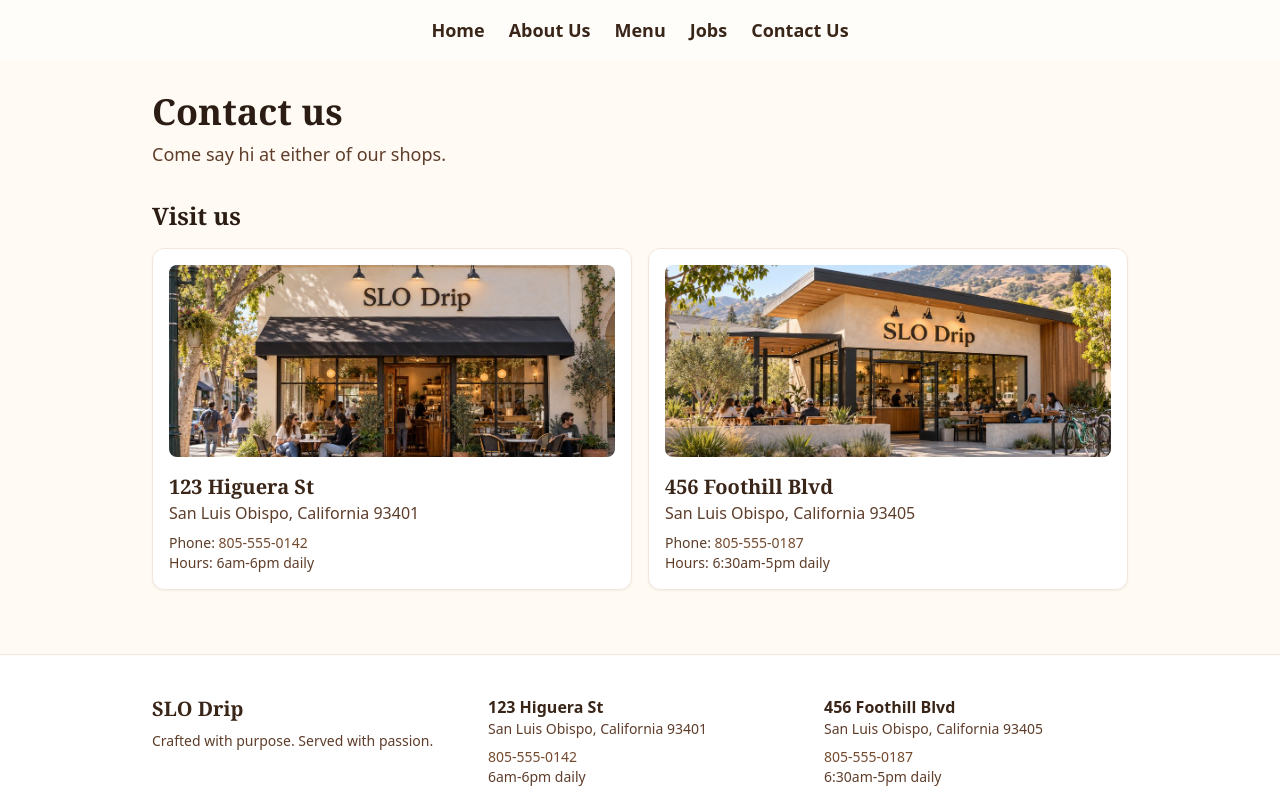
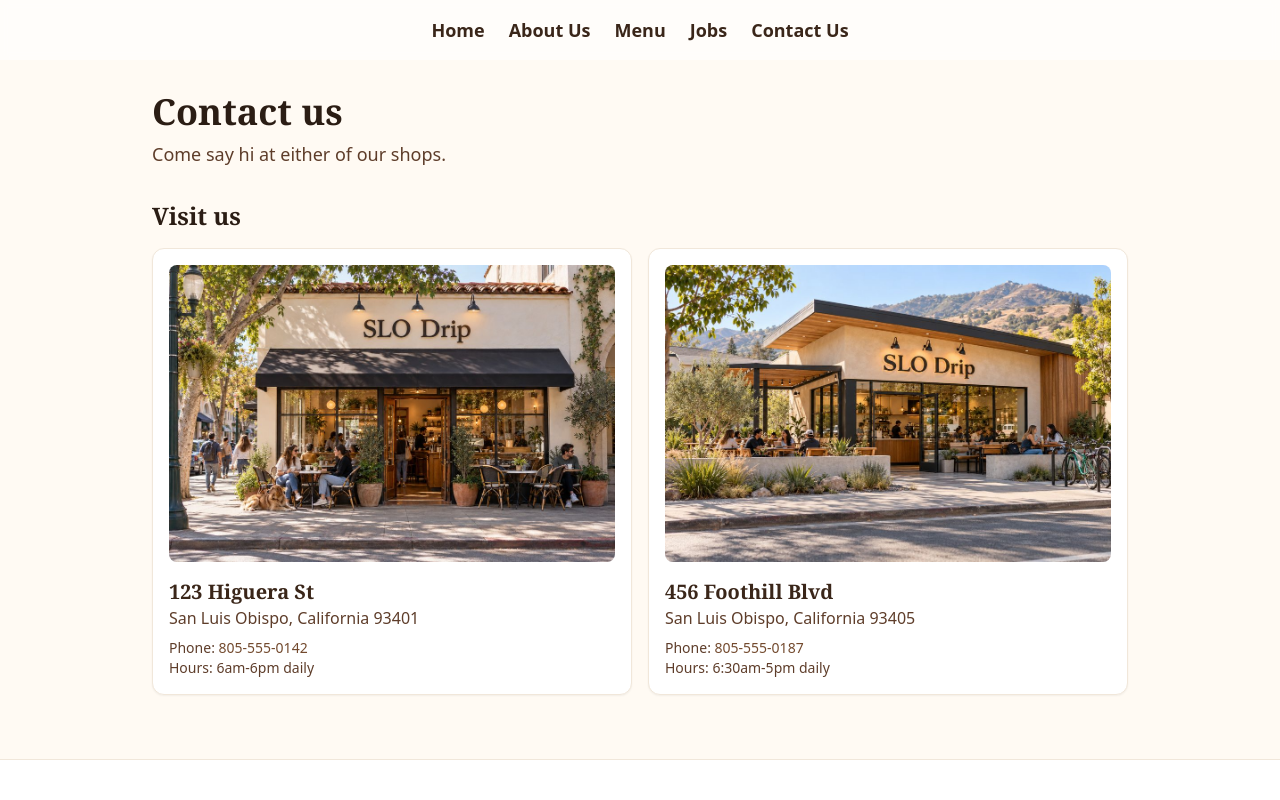
Before and after one commit to casopoly/H4I-Dev-Bootcamp-2026, a Next.js app: page /contact in a window 1280 px wide. Shown: the top 800 px of the page. Built offline with nearby package versions, Linux system fonts and the light colour scheme; a web font is replaced by a local one.

Commit message:
fix(location): show store photos at their real 3:2 shape

```diff
--- a/src/components/Location.tsx
+++ b/src/components/Location.tsx
@@ -8,7 +8,7 @@ export default function LocationCard({ item }: { item: Location }) {
   return (
     <Card className="flex flex-col gap-4">
       <Image
-        className="h-48 w-full rounded-lg object-cover object-[50%_30%]"
+        className="aspect-[3/2] w-full rounded-lg object-cover"
         src={item.image}
         alt={`Our ${item.city} location`}
         width={600}
```
